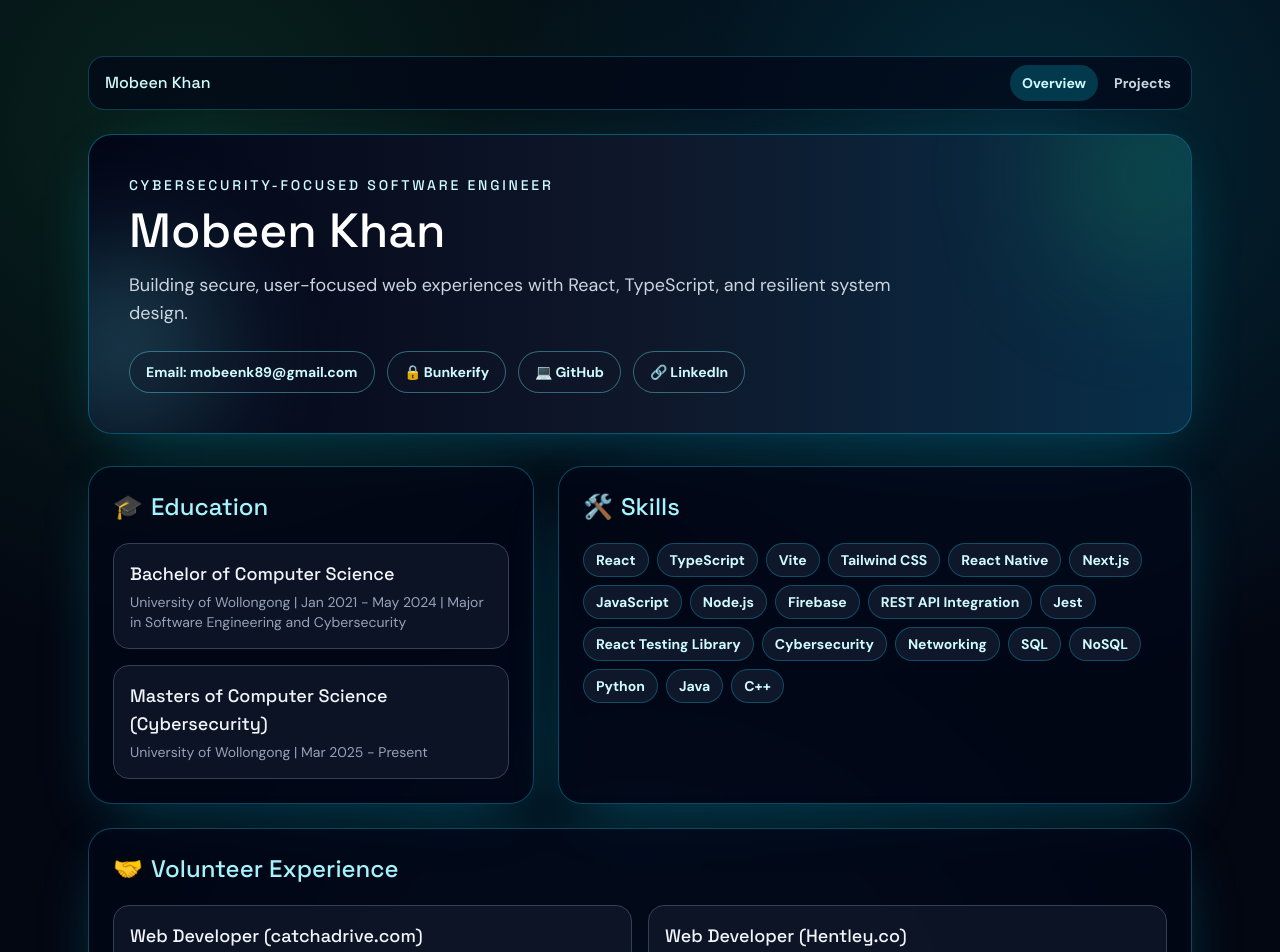
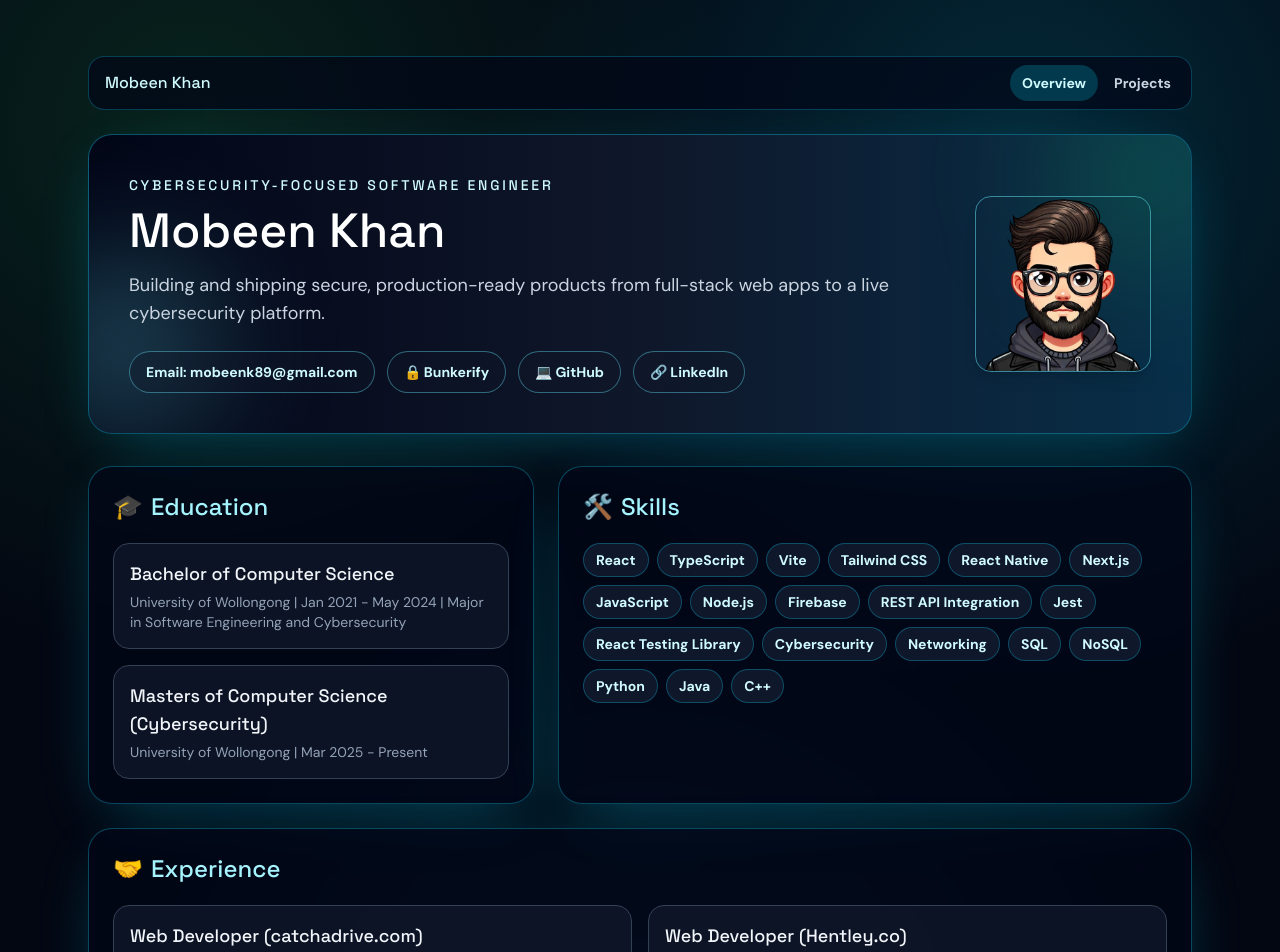
Before and after one commit to mobeen786822/Portfolio, a React (Vite) app: page / in a window 1280 px wide. Shown: the top 952 px of the page. Built offline with nearby package versions, Linux system fonts and the light colour scheme.

Commit message:
Polish portfolio hero and project ordering

```diff
--- a/src/App.jsx
+++ b/src/App.jsx
@@ -23,6 +23,18 @@ const education = [
 
 const projects = [
   {
+    title: "Bunkerify",
+    category: "Cybersecurity Platform",
+    website: "https://www.bunkerify.com",
+    points: [
+      "Built Bunkerify, a free cyber health check platform based on the ACSC Essential Eight maturity model.",
+      "Designed and implemented a 19-question assessment with automated scoring and category-level risk breakdowns.",
+      "Delivered HTML email reports with clear CTAs, improving lead follow-up and conversion.",
+      "Integrated lead capture + booking workflow (Calendly) to turn assessments into consultations.",
+      "Deployed a live marketing funnel (landing page + LinkedIn launch assets) to drive inbound leads.",
+    ],
+  },
+  {
     title: "Job Application Assistant",
     category: "Web App",
     repo: "https://github.com/mobeen786822/job-application-assistant",
@@ -45,25 +57,13 @@ const projects = [
     ],
   },
   {
-    title: "Cancer Awareness Mobile App (321_Project_CancerAwareness1)",
+    title: "Cancer Awareness Mobile App",
     category: "Mobile App",
     points: [
       "University coursework project.",
       "Built a cross-platform mobile app using React Native and TypeScript.",
       "Implemented Firebase integration for authentication, cloud data storage, and messaging workflows.",
       "Added geolocation and media upload capabilities with structured in-app navigation.",
-    ],
-  },
-  {
-    title: "Bunkerify",
-    category: "Cybersecurity Platform",
-    website: "https://www.bunkerify.com",
-    points: [
-      "Built Bunkerify, a free cyber health check platform based on the ACSC Essential Eight maturity model.",
-      "Designed and implemented a 19-question assessment with automated scoring and category-level risk breakdowns.",
-      "Delivered HTML email reports with clear CTAs, improving lead follow-up and conversion.",
-      "Integrated lead capture + booking workflow (Calendly) to turn assessments into consultations.",
-      "Deployed a live marketing funnel (landing page + LinkedIn launch assets) to drive inbound leads.",
     ],
   },
 ];
@@ -172,11 +172,12 @@ function Hero() {
     <header className="relative overflow-hidden rounded-3xl border border-brand-700/70 bg-gradient-to-r from-slate-950 via-slate-900 to-brand-900 p-5 text-white shadow-soft sm:p-8 lg:p-10">
       <div className="absolute -right-14 -top-14 h-48 w-48 rounded-full bg-accent-500/20 blur-3xl" aria-hidden="true" />
       <div className="absolute -left-14 bottom-0 h-44 w-44 rounded-full bg-brand-300/30 blur-3xl" aria-hidden="true" />
-      <div className="relative">
+      <div className="relative flex flex-col gap-6 md:flex-row md:items-center md:justify-between">
+        <div>
           <p className="font-heading text-xs uppercase tracking-[0.18em] text-brand-100 sm:text-sm sm:tracking-[0.2em]">Cybersecurity-Focused Software Engineer</p>
           <h1 className="mt-3 font-heading text-3xl leading-tight sm:text-5xl">Mobeen Khan</h1>
           <p className="mt-4 max-w-3xl text-base leading-relaxed text-slate-300 sm:text-lg">
-          Building secure, user-focused web experiences with React, TypeScript, and resilient system design.
+            Building and shipping secure, production-ready products from full-stack web apps to a live cybersecurity platform.
           </p>
           <div className="mt-6 grid gap-2 sm:flex sm:flex-wrap sm:gap-3">
             {contact.map((item) => (
@@ -191,6 +192,12 @@ function Hero() {
               </a>
             ))}
           </div>
+        </div>
+        <img
+          src="/images/user.png"
+          alt="Portrait of Mobeen Khan"
+          className="h-36 w-36 self-start rounded-2xl border border-brand-300/50 object-cover shadow-lg md:h-44 md:w-44 md:self-auto"
+        />
       </div>
     </header>
   );
@@ -217,7 +224,7 @@ function OverviewPage() {
           </ul>
         </Panel>
 
-        <Panel title="Volunteer Experience" icon={"\u{1F91D}"} className="lg:col-span-12">
+        <Panel title="Experience" icon={"\u{1F91D}"} className="lg:col-span-12">
           <div className="grid gap-4 md:grid-cols-2">
             {volunteer.map((item) => (
               <Card key={item.title} title={item.title} subtitle={`${item.org} | ${item.dates}`} points={item.points} />
```
Lines whose indentation alone changed are shown as unchanged.
